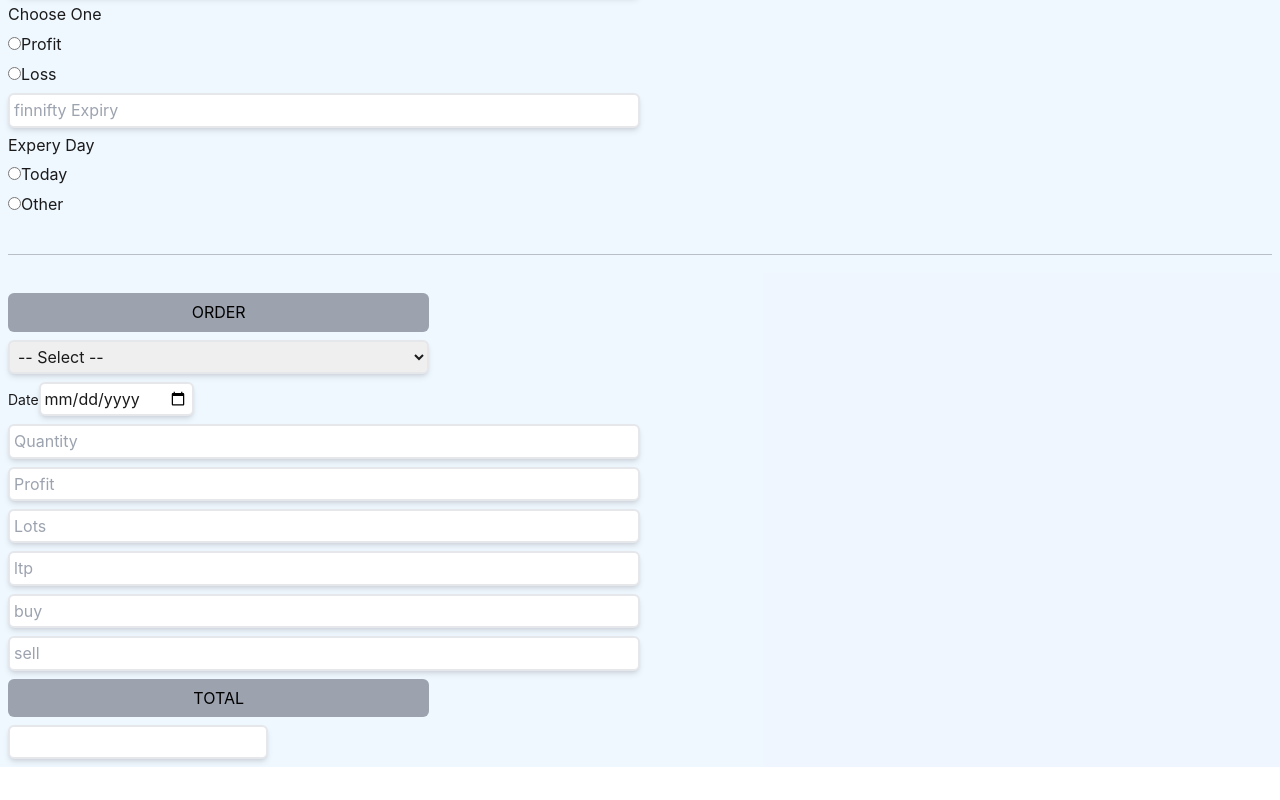
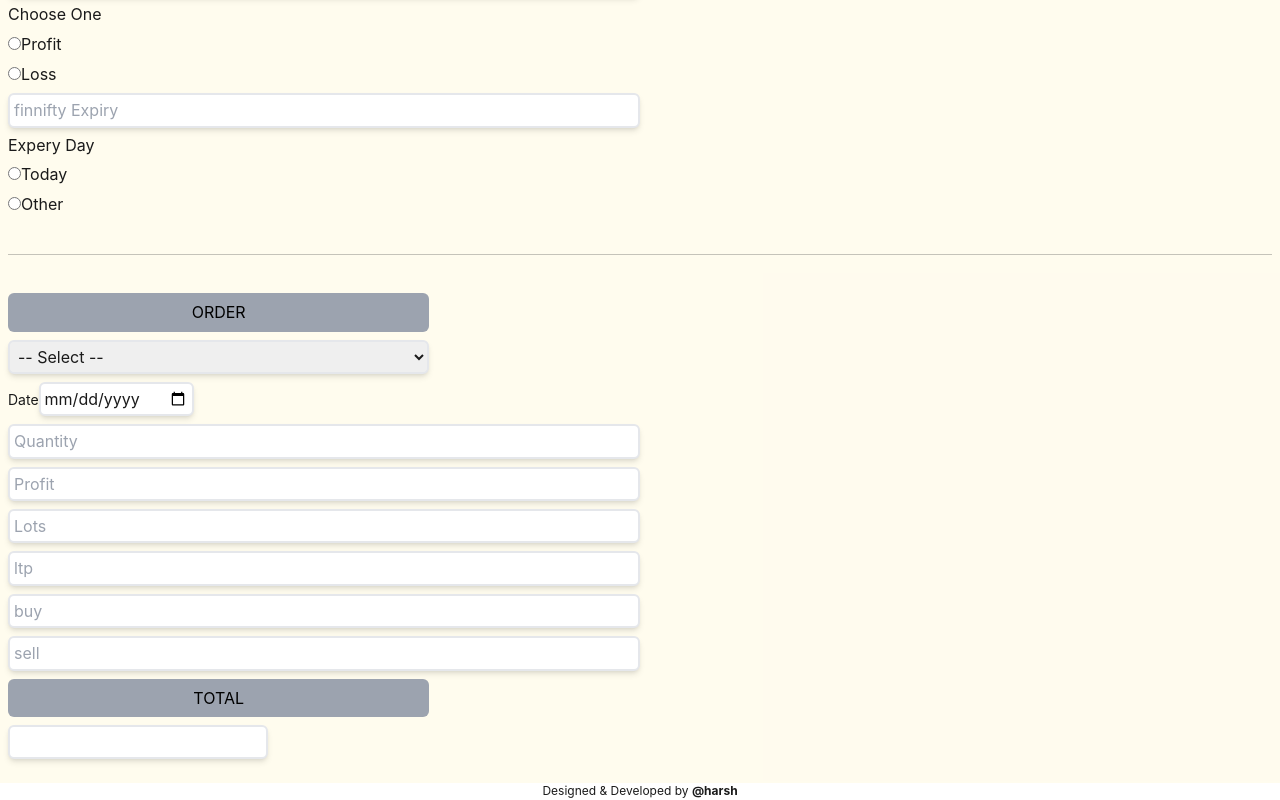
Before and after one commit to harsh8558/ANGEL_one_react, a React (Vite) app: page /edit in a window 1280 px wide. Shown: the part 998-1798 px from the top of the page. Before the commit the page ends 1765 px from the top, so only its background shows below. Built offline with nearby package versions, Linux system fonts and the light colour scheme.

Commit message:
date settingsddds

```diff
--- a/src/Component/Form.jsx
+++ b/src/Component/Form.jsx
@@ -54,7 +54,7 @@ const Form=(
 
   return(<>
 
-  <form className="flex flex-col gap-2 p-2 bg-blue-300/15">
+  <form className="flex flex-col gap-2 p-2 bg-amber-200/15 pb-4">
   <h1 className="text-center mt-3 text-2xl font-bold">EDIT FORM</h1><br/>
     <label className="bg-gray-400 text-black rounded-md p-2 w-1/4">SENSEX</label>
     <input
@@ -282,6 +282,7 @@ const Form=(
       />
     </div>
   </form>
+  <p className="text-center text-[12px]">Designed & Developed by <span className="font-bold">@harsh</span></p>
   </>)
 }
 export default Form
```
